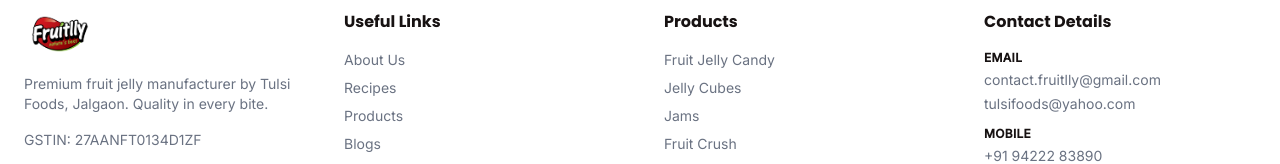
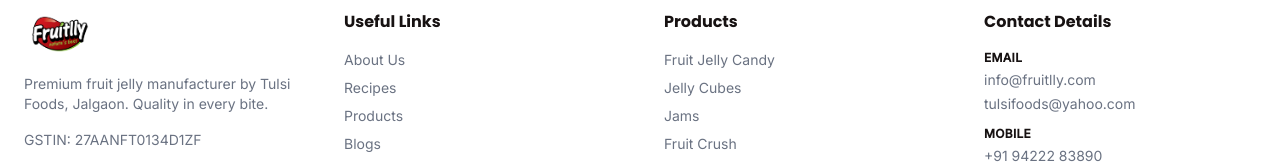
Before and after one commit to Darshan172003/Fruitlly, a React (Vite) app in the folder frontend/: page /faq in a window 1280 px wide. Shown: the part 2325-2489 px from the top of the page. Built offline with nearby package versions, Linux system fonts and the light colour scheme; no server answers.

Commit message:
feat: update email contact addresses across multiple components

```diff
--- a/frontend/src/components/Contact/ContactDetails.tsx
+++ b/frontend/src/components/Contact/ContactDetails.tsx
@@ -17,7 +17,7 @@ const infoItems = [
     label: 'Email',
     value: (
       <div className="flex flex-col gap-1">
-        <a href="mailto:contact.fruitlly@gmail.com" className="hover:text-primary break-all">contact.fruitlly@gmail.com</a>
+        <a href="mailto:info@fruitlly.com" className="hover:text-primary break-all">info@fruitlly.com</a>
         <a href="mailto:tulsifoods@yahoo.com" className="hover:text-primary break-all">tulsifoods@yahoo.com</a>
       </div>
     ),
--- a/frontend/src/components/Footer.tsx
+++ b/frontend/src/components/Footer.tsx
@@ -46,7 +46,7 @@ const Footer = () => {
             <li>
               <span className="block text-xs font-semibold uppercase tracking-wide text-text-dark mb-1">Email</span>
               <div className="flex flex-col gap-1">
-                <a href="mailto:contact.fruitlly@gmail.com" className="hover:text-primary break-all">contact.fruitlly@gmail.com</a>
+                <a href="mailto:info@fruitlly.com" className="hover:text-primary break-all">info@fruitlly.com</a>
                 <a href="mailto:tulsifoods@yahoo.com" className="hover:text-primary break-all">tulsifoods@yahoo.com</a>
               </div>
             </li>
--- a/frontend/src/pages/FAQ.tsx
+++ b/frontend/src/pages/FAQ.tsx
@@ -315,7 +315,7 @@ const FAQ = () => {
             <div className="flex flex-col justify-center gap-4 sm:flex-row">
               <a
                 className="flex items-center justify-center gap-2 rounded-xl bg-primary px-8 py-4 font-bold text-white transition-all hover:shadow-lg"
-                href="mailto:contact.fruitlly@gmail.com"
+                href="mailto:info@fruitlly.com"
               >
                 <MdEmail size={20} /> Email Support
               </a>
--- a/frontend/src/pages/PrivacyPolicy.tsx
+++ b/frontend/src/pages/PrivacyPolicy.tsx
@@ -247,7 +247,7 @@ const PrivacyPolicy = () => {
                 If you have any questions regarding how we handle your business data, please contact our Data Protection Officer.
               </p>
               <div className="flex flex-col sm:flex-row justify-center gap-4">
-                <a href='mailto:contact.fruitlly@gmail.com' className="flex items-center justify-center gap-2 rounded-lg bg-primary px-8 py-3 font-bold text-white hover:bg-primary/90 transition-colors">
+                <a href='mailto:info@fruitlly.com' className="flex items-center justify-center gap-2 rounded-lg bg-primary px-8 py-3 font-bold text-white hover:bg-primary/90 transition-colors">
                   <MdMail size={20} />
                   Contact Privacy Team
                 </a>
--- a/frontend/src/pages/TermsAndConditions.tsx
+++ b/frontend/src/pages/TermsAndConditions.tsx
@@ -247,13 +247,10 @@ const TermsAndConditions = () => {
                 Our legal and support teams are here to clarify your B2B partnership terms.
               </p>
               <div className="flex flex-wrap justify-center gap-4">
-                <button className="flex items-center gap-2 rounded-lg bg-primary px-8 py-3 font-bold text-white transition-all hover:bg-primary/90">
+                <a href="mailto:info@fruitlly.com" className="flex items-center gap-2 rounded-lg bg-primary px-8 py-3 font-bold text-white transition-all hover:bg-primary/90">
                   <MdMail size={18} />
                   Contact Legal Team
-                </button>
-                <button className="rounded-lg border border-slate-300 bg-white px-8 py-3 font-bold text-slate-900 transition-all hover:bg-slate-50">
-                  Download PDF
-                </button>
+                </a>
               </div>
             </section>
           </article>
```
